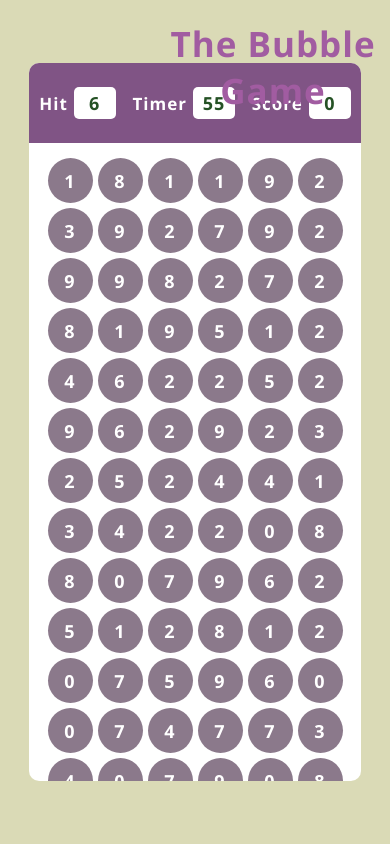
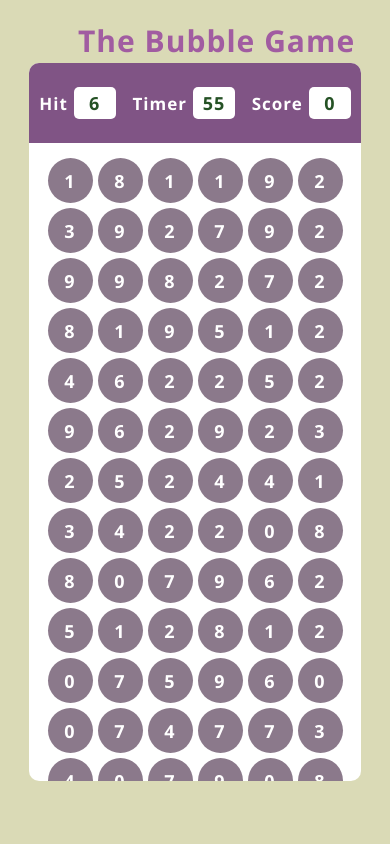
Before and after one commit to sagarbendale2004/Bubble-Game, a plain HTML site: page index.html in a window 390 px wide. Drawn offline with Linux system fonts and the light colour scheme.

Commit message:
Update style.css

```diff
--- a/style.css
+++ b/style.css
@@ -112,6 +112,12 @@ body {
         width: 85%;
     }
 
+    .title {
+        font-size: 30px;
+        top: 20px;
+        left: 20%;
+    }
+
     .game-top {
         height: 80px;
         width: 100%;
```
